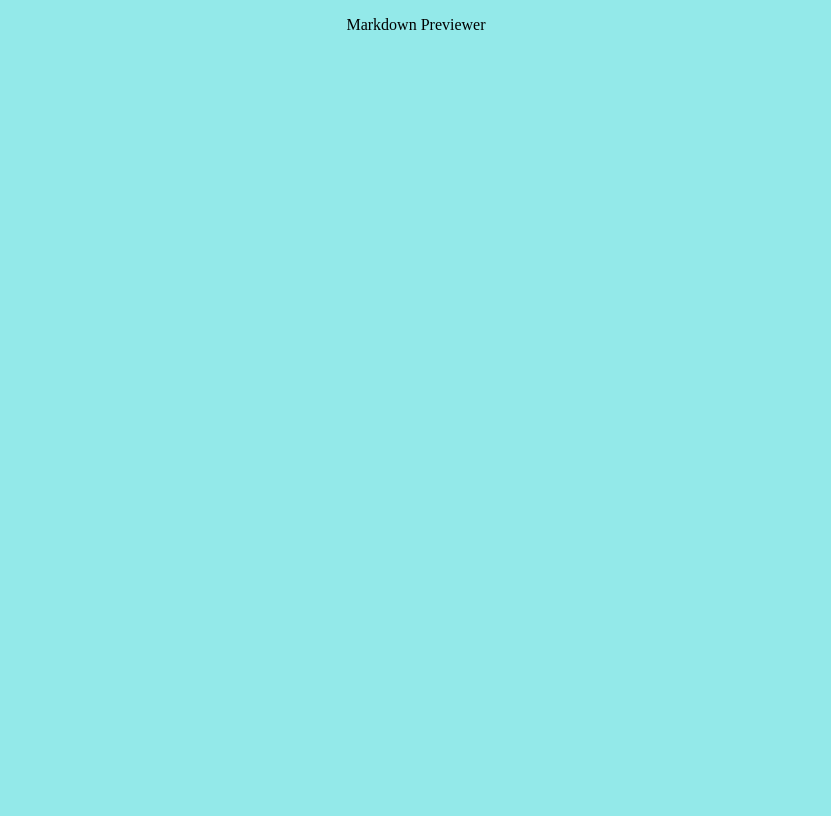
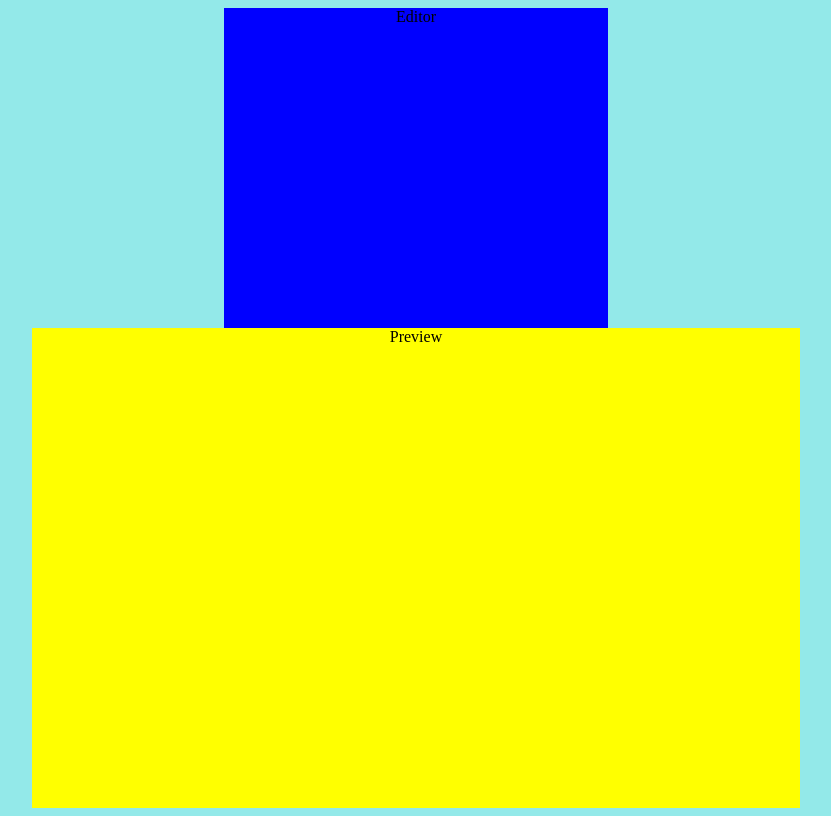
Before and after one commit to deepelegant99/markdown_previewer, a React (Create React App) app: page / in a window 1280 px wide. Shown: the whole page, without its empty margins (232-1063 px from the left). Built offline with nearby package versions, Linux system fonts and the light colour scheme.

Commit message:
Create a rough outline, layout using flexbox, inline css

```diff
--- a/src/App.js
+++ b/src/App.js
@@ -1,9 +1,12 @@
 import styles from "./App.module.css";
+import { Editor } from "./components/Editor";
+import { Preview } from "./components/Preview";
 
 function App() {
   return (
     <div className={styles.App}>
-      <p>Markdown Previewer</p>
+      <Editor />
+      <Preview />
     </div>
   );
 }
--- a/src/App.module.css
+++ b/src/App.module.css
@@ -1,3 +1,8 @@
 .App {
   text-align: center;
+  display: flex;
+  flex-direction: column;
+  justify-content: center;
+  align-items: center;
+
 }
--- /dev/null
+++ b/src/components/Editor.js
@@ -0,0 +1,7 @@
+import React from 'react'
+
+export const Editor = () => {
+  return (
+    <div style={{backgroundColor:'blue', width:'30%', height:'40%'}}>Editor</div>
+  )
+}
--- /dev/null
+++ b/src/components/Preview.js
@@ -0,0 +1,7 @@
+import React from 'react'
+
+export const Preview = () => {
+  return (
+    <div style={{backgroundColor:'yellow', width:'60%', height:'60%'}}>Preview</div>
+  )
+}
```
Also changed, not shown: src/components/Editor.module.css (added), src/components/Preview.module.css (added).
